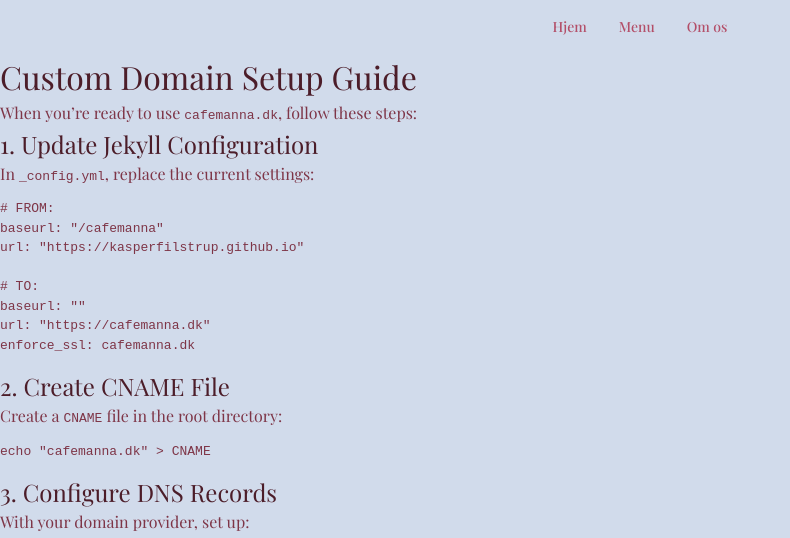
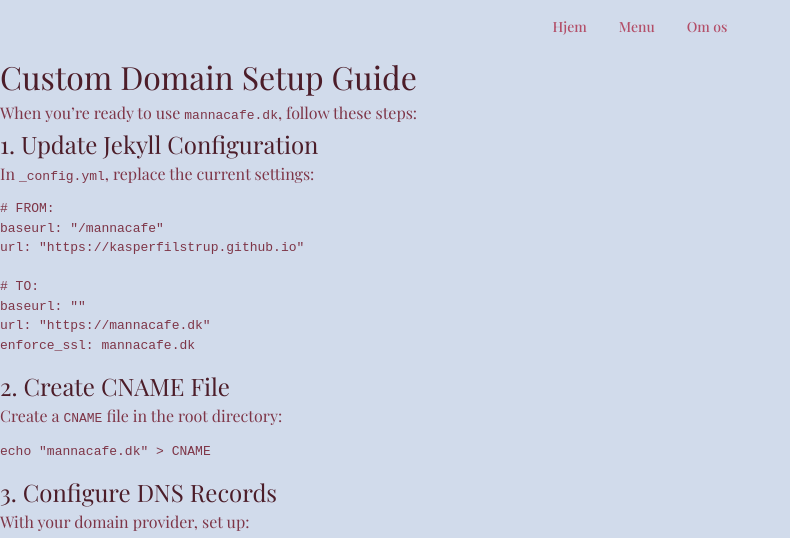
Before and after one commit to kasperfilstrup/cafelindgreen, a Jekyll site: the page built from CUSTOM_DOMAIN_SETUP.md, in a window 1280 px wide. Shown: the top 538 px of the page, without its empty margins (0-790 px from the left). Built offline with Jekyll 4.4.1, drawn with Linux system fonts in a browser that asks for light colours; some web fonts are replaced; our own code applies the rules of GitHub Pages for plain Markdown files; some of the changed text lies outside the part shown.

Commit message:
Rename project from cafemanna to mannacafe
Update repository name, URLs, baseurl, domain references, email,
and social media handles throughout the project. Also updates
git remote origin URL to new repository location.

Co-Authored-By: Claude Opus 4.5 <noreply@anthropic.com>

````diff
--- a/CUSTOM_DOMAIN_SETUP.md
+++ b/CUSTOM_DOMAIN_SETUP.md
@@ -1,6 +1,6 @@
 # Custom Domain Setup Guide
 
-When you're ready to use `cafemanna.dk`, follow these steps:
+When you're ready to use `mannacafe.dk`, follow these steps:
 
 ## 1. Update Jekyll Configuration
 
@@ -8,13 +8,13 @@ In `_config.yml`, replace the current settings:
 
 ```yaml
 # FROM:
-baseurl: "/cafemanna"
+baseurl: "/mannacafe"
 url: "https://kasperfilstrup.github.io"
 
 # TO:
 baseurl: ""
-url: "https://cafemanna.dk"
-enforce_ssl: cafemanna.dk
+url: "https://mannacafe.dk"
+enforce_ssl: mannacafe.dk
 ```
 
 ## 2. Create CNAME File
@@ -22,7 +22,7 @@ enforce_ssl: cafemanna.dk
 Create a `CNAME` file in the root directory:
 
 ```bash
-echo "cafemanna.dk" > CNAME
+echo "mannacafe.dk" > CNAME
 ```
 
 ## 3. Configure DNS Records
@@ -56,10 +56,10 @@ Value: kasperfilstrup.github.io
 
 ## 5. Test
 
-- Site should be accessible at `https://cafemanna.dk`
+- Site should be accessible at `https://mannacafe.dk`
 - All prefetch URLs will use HTTPS correctly
 - Performance optimizations remain active
 
 ---
 
-**Current Status**: Configured for GitHub Pages development at `https://kasperfilstrup.github.io/cafemanna`
+**Current Status**: Configured for GitHub Pages development at `https://kasperfilstrup.github.io/mannacafe`
--- a/_config.yml
+++ b/_config.yml
@@ -1,22 +1,22 @@
 # Site settings
 title: 'Café Manna'
 description: 'Omfavner skandinavisk enkelhed, én kop ad gangen.'
-baseurl: '/cafemanna' # the subpath of your site, e.g. /blog
+baseurl: '/mannacafe' # the subpath of your site, e.g. /blog
 url: 'https://kasperfilstrup.github.io' # the base hostname & protocol for your site
 
 # Custom domain configuration (commented out for development)
 # When ready to use custom domain, uncomment these lines and create CNAME file:
 # baseurl: ""
-# url: "https://cafemanna.dk"
-# enforce_ssl: cafemanna.dk
+# url: "https://mannacafe.dk"
+# enforce_ssl: mannacafe.dk
 
 # Contact information
-email: 'cafemanna@gmail.com'
+email: 'mannacafe@gmail.com'
 phone: '+1 (555) 123-4567'
 address: 'Under Elmene 13, 2300 København S'
 social:
-  instagram: 'cafemanna'
-  facebook: 'cafemanna'
+  instagram: 'mannacafe'
+  facebook: 'mannacafe'
 
 # Navigation
 navigation:
--- a/package.json
+++ b/package.json
@@ -1,5 +1,5 @@
 {
-  "name": "cafe-manna",
+  "name": "manna-cafe",
   "version": "1.0.0",
   "description": "Jekyll site for Café Manna",
   "scripts": {
````
Also changed, not shown: memory-bank/progress.md (+4 -4 lines), README.md.
